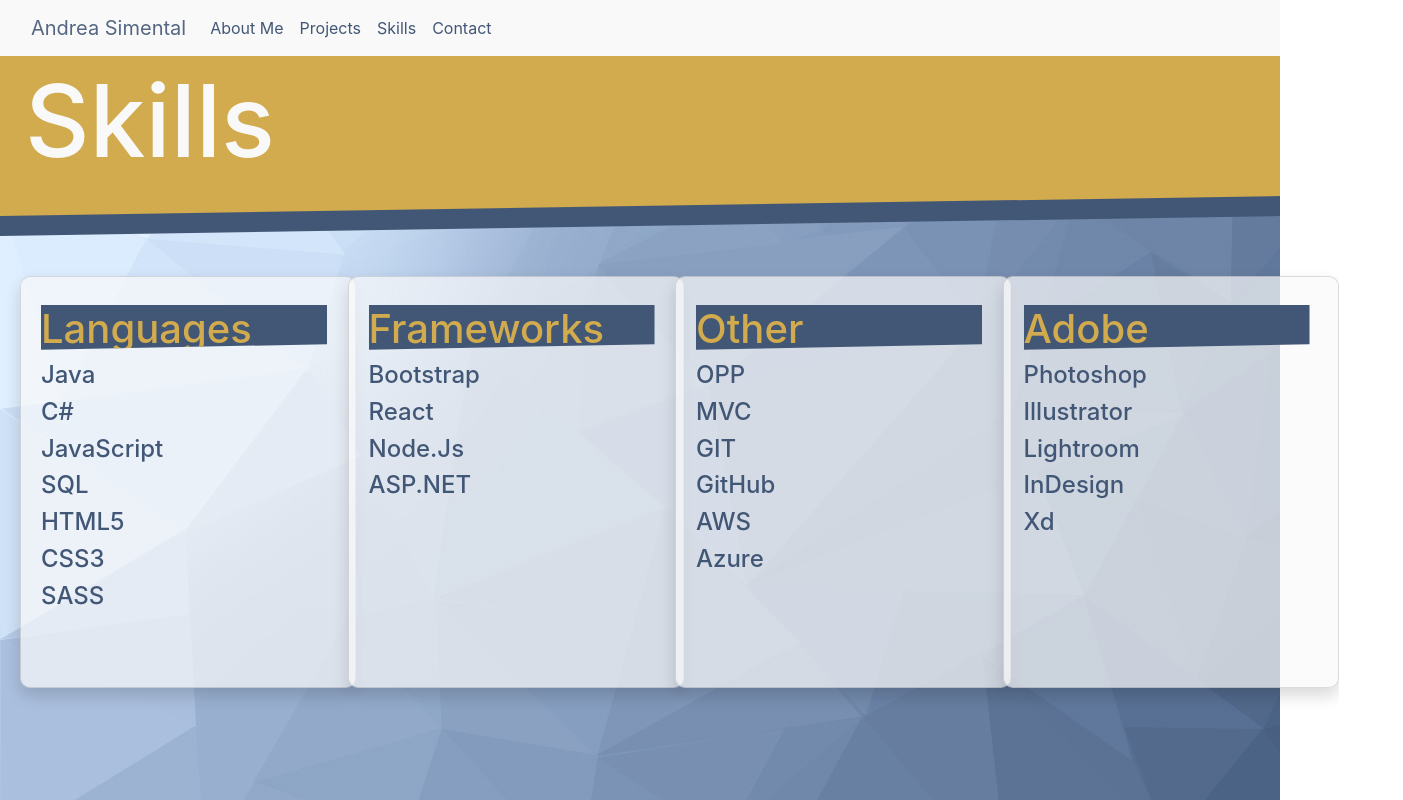
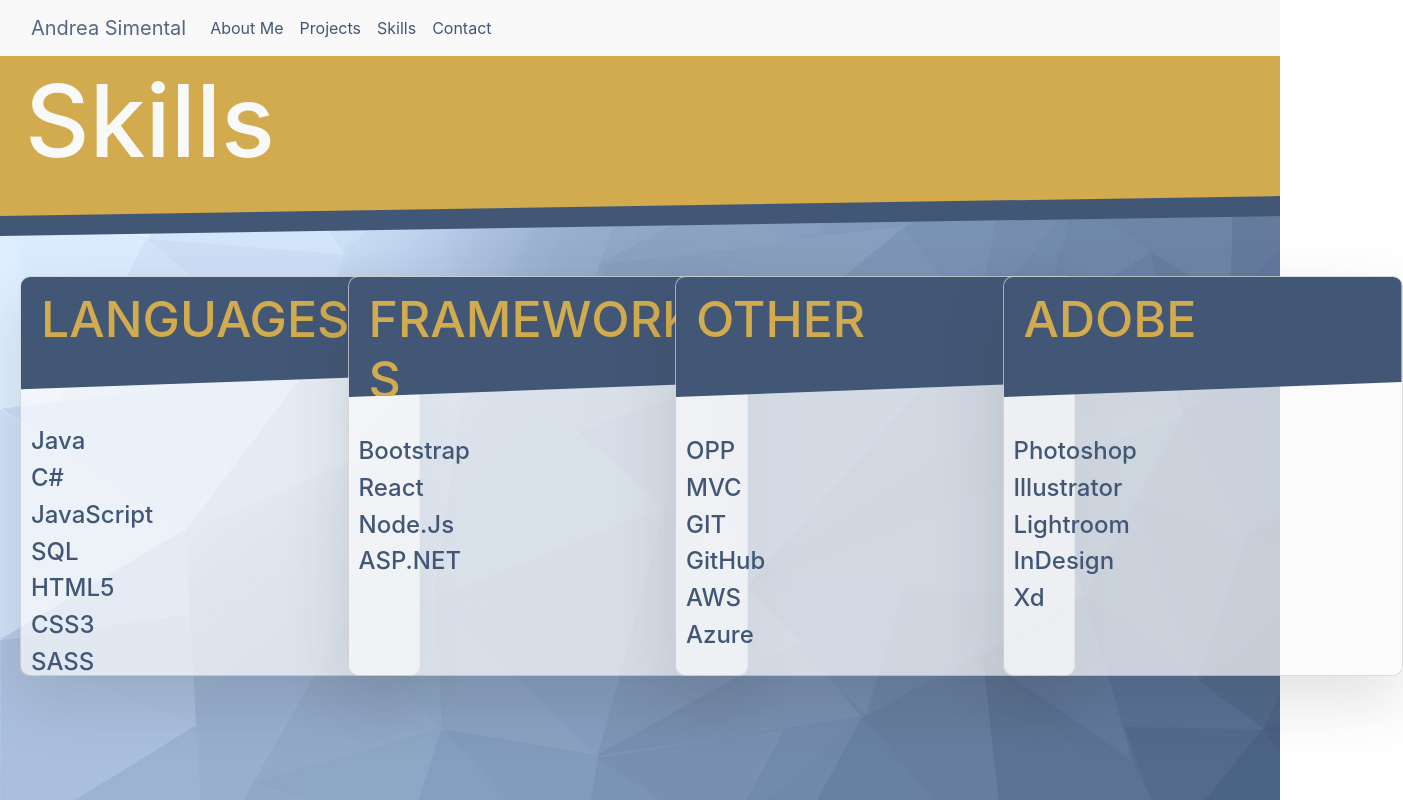
Before and after one commit to anlsim/anlsim.github.io, a React (Create React App) app: page /skills in a window 1280 px wide. Shown: the whole page, 1403 px wide, since content can reach past the window. Built offline with nearby package versions, Linux system fonts and the light colour scheme.

Commit message:
edited skills styles

```diff
--- a/src/App.js
+++ b/src/App.js
@@ -1,4 +1,5 @@
 import React, {Component} from 'react';
+import './App.scss';
 import {
   BrowserRouter as Router,
   Route,
@@ -50,13 +51,13 @@ class App extends Component {
       <Router>
 
         <Switch>
-            <div>
+
                 <Route path="/" exact render={() => <HomePage title={this.state.home.title}/> }/>
                 <Route path="/about" render={() => <AboutMePage title={this.state.about.title} />}  />
                 <Route path="/skills" render={() => <SkillsPage title={this.state.skills.title} />}  />
                 <Route path="/projects" render={() => <ProjectsPage title={this.state.projects.title} />}  />
                 <Route path="/contact" render={() => <ContactPage title={this.state.contact.title} />}  />
-            </div>
+
 
         </Switch>
 
--- a/src/components/Project.js
+++ b/src/components/Project.js
@@ -10,7 +10,12 @@ const Project = ({title, description, linkUrl, imgUrl, gitUrl}) => (
             <div className="row-md-1">
                 <div className = 'card'>
 
-                    <div className='card-img' style={ {backgroundImage: `url('${imgUrl}')`} }></div>
+                <div className='card-images'
+                    style={{
+                    backgroundImage: `url(${imgUrl})`
+                }}
+                />
+
                             <h1 className ='card-name'>{title}</h1>
                             <p className ='card-description'>{description}</p>
                     <div className= 'card-footer'>
@@ -23,6 +28,7 @@ const Project = ({title, description, linkUrl, imgUrl, gitUrl}) => (
 
 
                     </div>
+
                 </div>
             </div>
         </>
--- a/src/components/ProjectMenu.js
+++ b/src/components/ProjectMenu.js
@@ -1,9 +1,9 @@
-import React, {Component} from 'react';
+import React from 'react';
 import Project from './Project';
 import '../styles/DirectoryMenu.scss';
 
 
-class ProjectMenu extends Component {
+class ProjectMenu extends React.Component {
     constructor(){
         super();
         this.state ={
@@ -13,7 +13,7 @@ class ProjectMenu extends Component {
                 description: 'Built a web application that allows people to save and organize web URLs on boards based on specific subjects or collections.',
                 imgUrl: '../assets/webMarks.png',
                 id: 1,
-                gitUrl:'https://github.com/anlsim/WebMarks',
+                gitUrl: 'https://github.com/anlsim/WebMarks',
                 linkUrl:'',
 
 
@@ -22,7 +22,7 @@ class ProjectMenu extends Component {
 
                 title: 'Task Tracker',
                 description: 'Team project to build a web application to help organize and keep track of tasks. Redesigned the View. Added new features to optimize the project.',
-                imgUrl: '../assets/taskTracker.png',
+                imgUrl: '../assets/webMarks.png',
                 id: 2,
                 gitUrl:'https://github.com/anlsim/TimeTracker',
                 linkUrl:'',
@@ -32,7 +32,7 @@ class ProjectMenu extends Component {
 
                 title: 'Photography Portfolio',
                 description: 'Personal photography portfolio. Built with HTML and Bootstrap',
-                imgUrl: '../assets/photoWebsite.png',
+                imgUrl: '../assets/webMarks.png',
                 id: 3,
                 gitUrl:'https://github.com/anlsim/photography_website',
                 linkUrl:'',
@@ -47,8 +47,8 @@ class ProjectMenu extends Component {
             <>
             <div className='row'>
                {
-                    this.state.projects.map(({id, ...SectionProps}) => (
-                        <Project key={id} {...SectionProps}/>
+                    this.state.projects.map(({id, ...otherProjectProps}) => (
+                        <Project key={id} {...otherProjectProps}/>
                     ))
                 }
 
--- a/src/components/Skill.js
+++ b/src/components/Skill.js
@@ -4,14 +4,15 @@ import '../styles/Skill.scss';
 
 const Skill = (props) => (
         <>
-            <div className="col-xl-3 col-md-6 mb-4">
-                <div className="card shadow h-100 py-2">
+           <div className="col-xl-3 col-md-6 mb-4">
+                <div className="card">
+                    <div className="card-header">
+                        <h2 className ="card-title">{props.title}</h2>
+                    </div>
                     <div className="card-body">
                         <div className="row align-items-center">
-                            <div className="col mr-2">
-                                <div className="skill-header">
-                                    <h2 className ="skill">{props.title}</h2>
-                                </div>
+                            <div className="skill col mr-2">
+
                                 {props.skillItem.map(item=>{
                                     return <h4 className="skill-item">{item.name}</h4>
                                 })}
--- a/src/index.js
+++ b/src/index.js
@@ -1,16 +1,14 @@
 import React from 'react';
 import ReactDOM from 'react-dom';
+import { BrowserRouter } from 'react-router-dom';
+import './index.css';
+
 import App from './App';
-import reportWebVitals from './reportWebVitals';
+
 
 ReactDOM.render(
-  <React.StrictMode>
-    <App />
-  </React.StrictMode>,
+  <BrowserRouter>
+  <App />
+</BrowserRouter>,
   document.getElementById('root')
 );
-
-// If you want to start measuring performance in your app, pass a function
-// to log results (for example: reportWebVitals(console.log))
-// or send to an analytics endpoint. Learn more: https://bit.ly/CRA-vitals
-reportWebVitals();
--- a/src/styles/Project.scss
+++ b/src/styles/Project.scss
@@ -10,9 +10,18 @@
   border-radius: 10px;
   overflow: hidden;
   box-shadow: 0 1.5rem 4rem rgba($charcoal, .15);
-  width: 336px;
+  width: 400px;
+  height: 400px;
   background-color: rgba($white-pas, .7);
   margin: 20px;
+
+
+  &-images{
+    width: 100%;
+    height: 100%;
+    background-size: cover;
+    background-position: center;
+  }
 
 
 
@@ -26,12 +35,7 @@
 
   }
 
-  &-img {
-    width: 100%;
-    height: 100%;
-    background-size: cover;
-    background-position: center;
-  }
+
 
   &-description {
     font-weight: lighter;
@@ -51,5 +55,11 @@
     }
 
   }
+  &:hover {
+  &-image {
+    transform: scale(1.1);
+    transition: transform 6s cubic-bezier(0.25, 0.45, 0.45, 0.95);
+  }
+  }
 
 }
--- a/src/styles/Skill.scss
+++ b/src/styles/Skill.scss
@@ -1,15 +1,34 @@
 @import 'colors';
-.skill-header{
-    width: auto;
-    background-color: $blue-pas;
-    background-size: cover;
-    overflow: hidden;
-    box-shadow: 0 1.5rem 4rem rgba($charcoal, .15);
-    clip-path: polygon(0 0, 100% 0, 100% 70%, 0 80%);
+.card{
+    padding: 0;
+    &-body{
+        padding: 10px;
+    }
+
+    &-header{
+        border-color: none;
+        border-bottom: none;
+        height: 150px;
+        background-color: $blue-pas;
+        overflow: hidden;
+        clip-path: polygon(0 0, 100% 0, 100% 70%, 0 80%);
+        align-items: center;
+    }
+    &-title{
+        color: $yellow-pas;
+        font-size: 50px;
+        text-transform: uppercase;
+        font-weight: 500;
+
+    }
+
 }
+
+
 .skill{
     color: $yellow-pas;
     font-size: 40px;
+
 
     &-item{
         color: $blue-pas;
```
